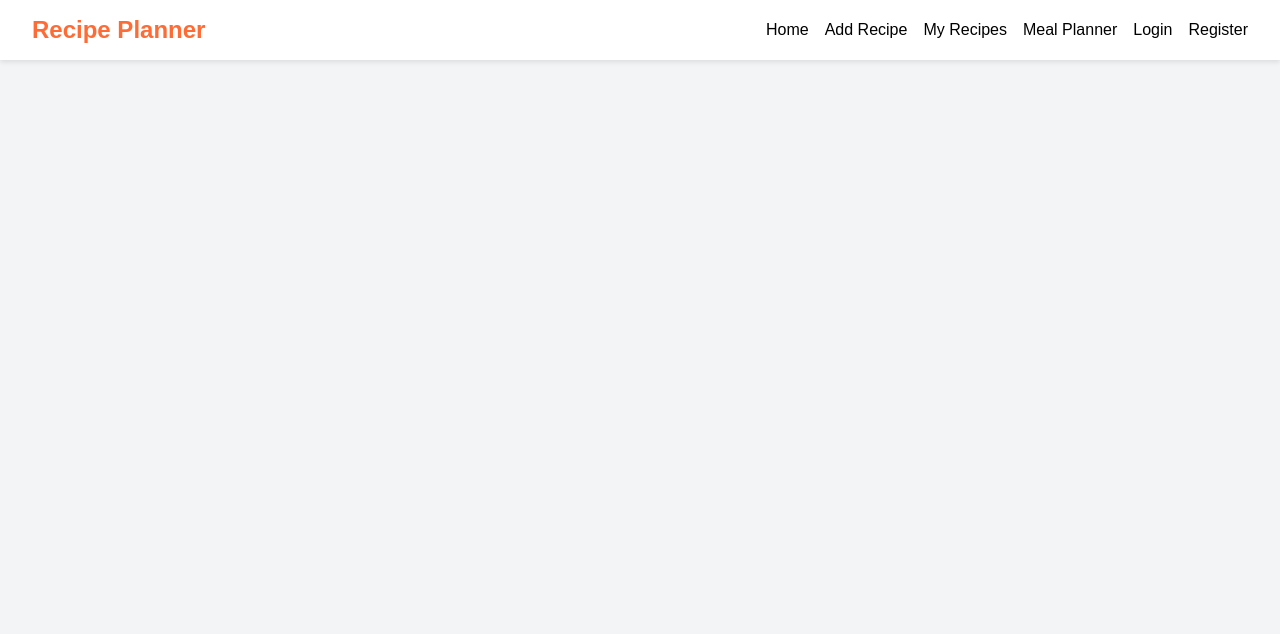
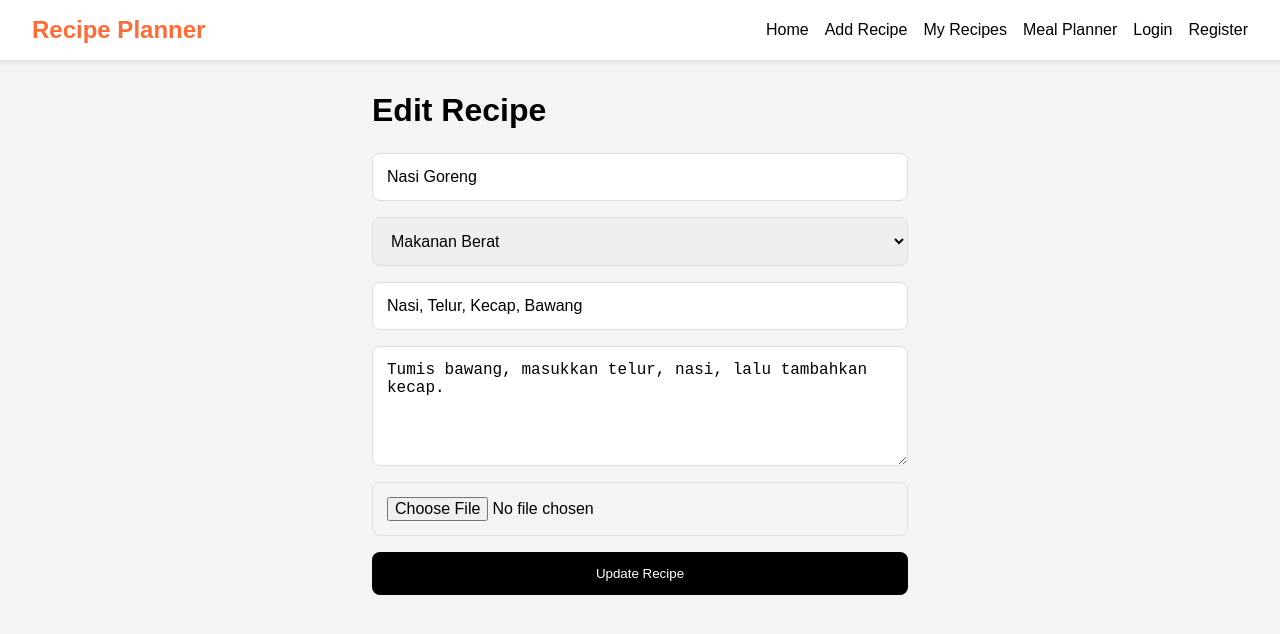
Before and after one commit to shaniarizka/recipe-meal-planner, a React (Vite) app: page /edit-recipe/1 in a window 1280 px wide. Shown: the top 634 px of the page. Built offline with nearby package versions, Linux system fonts and the light colour scheme.

Commit message:
feat: add edit recipe feature

```diff
--- a/src/App.jsx
+++ b/src/App.jsx
@@ -12,6 +12,7 @@ import AddRecipe from "./pages/AddRecipe";
 import MyRecipes from "./pages/MyRecipes";
 import MealPlanner from "./pages/MealPlanner";
 import dummyRecipes from "./data/dummyRecipes";
+import EditRecipe from "./pages/EditRecipe";
 
 function App() {
   const [recipes, setRecipes] =
@@ -79,6 +80,16 @@ function App() {
             setMealPlans={setMealPlans}
           />}
         />
+
+        <Route
+          path="/edit-recipe/:id"
+          element={
+            <EditRecipe
+              recipes={recipes}
+              setRecipes={setRecipes}
+            />
+          }
+        />
       </Routes>
     </BrowserRouter>
   );
--- a/src/index.css
+++ b/src/index.css
@@ -410,3 +410,61 @@ body {
     font-size: 30px;
   }
 }
+
+.planner-options {
+  display: flex;
+
+  gap: 16px;
+
+  margin-top: 20px;
+
+  margin-bottom: 20px;
+}
+
+.planner-options select {
+  padding: 12px;
+
+  border-radius: 8px;
+
+  border: 1px solid #ddd;
+
+  font-size: 16px;
+}
+
+.meal-day {
+  display: inline-block;
+
+  background: #ffe8df;
+
+  color: #ff6b35;
+
+  padding: 6px 12px;
+
+  border-radius: 20px;
+
+  margin-bottom: 12px;
+
+  font-size: 14px;
+}
+
+.meal-card h3 {
+  margin-bottom: 8px;
+}
+
+.edit-btn {
+  width: 100%;
+
+  padding: 12px;
+
+  border: none;
+
+  background: #ff9800;
+
+  color: white;
+
+  border-radius: 8px;
+
+  cursor: pointer;
+
+  margin-top: 10px;
+}
--- /dev/null
+++ b/src/pages/EditRecipe.jsx
@@ -0,0 +1,144 @@
+import { useParams } from "react-router-dom";
+
+import { useNavigate } from "react-router-dom";
+
+import { useState } from "react";
+
+function EditRecipe({
+  recipes,
+  setRecipes,
+}) {
+  const { id } = useParams();
+
+  const navigate = useNavigate();
+
+  const recipe = recipes.find(
+    (item) => item.id === Number(id)
+  );
+
+  const [title, setTitle] =
+    useState(recipe.title);
+
+  const [category, setCategory] =
+    useState(recipe.category);
+
+  const [ingredients, setIngredients] =
+    useState(
+      recipe.ingredients.join(", ")
+    );
+
+  const [steps, setSteps] =
+    useState(recipe.steps);
+
+  const [image, setImage] =
+    useState(recipe.image);
+
+  const handleSubmit = (e) => {
+    e.preventDefault();
+
+    const updatedRecipes = recipes.map(
+      (item) => {
+        if (item.id === recipe.id) {
+          return {
+            ...item,
+
+            title,
+
+            category,
+
+            ingredients:
+              ingredients.split(","),
+
+            steps,
+
+            image,
+          };
+        }
+
+        return item;
+      }
+    );
+
+    setRecipes(updatedRecipes);
+
+    navigate("/my-recipes");
+  };
+
+  const handleImageUpload = (e) => {
+    const file = e.target.files[0];
+
+    if (file) {
+      setImage(URL.createObjectURL(file));
+    }
+  };
+
+  return (
+    <div className="form-container">
+      <h1>Edit Recipe</h1>
+
+      <form onSubmit={handleSubmit}>
+        <input
+          type="text"
+          value={title}
+          onChange={(e) =>
+            setTitle(e.target.value)
+          }
+          required
+        />
+
+        <select
+          value={category}
+          onChange={(e) =>
+            setCategory(e.target.value)
+          }
+          required
+        >
+          <option value="Makanan Berat">
+            Makanan Berat
+          </option>
+
+          <option value="Cemilan">
+            Cemilan
+          </option>
+
+          <option value="Kue">
+            Kue
+          </option>
+
+          <option value="Minuman">
+            Minuman
+          </option>
+        </select>
+
+        <input
+          type="text"
+          value={ingredients}
+          onChange={(e) =>
+            setIngredients(e.target.value)
+          }
+          required
+        />
+
+        <textarea
+          value={steps}
+          onChange={(e) =>
+            setSteps(e.target.value)
+          }
+          required
+        />
+
+        <input
+          type="file"
+          accept="image/*"
+          onChange={handleImageUpload}
+        />
+
+        <button type="submit">
+          Update Recipe
+        </button>
+      </form>
+    </div>
+  );
+}
+
+export default EditRecipe;
--- a/src/pages/MealPlanner.jsx
+++ b/src/pages/MealPlanner.jsx
@@ -15,7 +15,7 @@ function MealPlanner({
 
   return (
     <div className="home-container">
-      <h1>Meal Planner</h1>
+      <h1>Weekly Meal Planner</h1>
 
       {myMealPlans.length === 0 ? (
         <p>No meal plans yet.</p>
@@ -26,17 +26,15 @@ function MealPlanner({
               key={plan.id}
               className="meal-card"
             >
-              <h3>{plan.recipeTitle}</h3>
+              <span className="meal-day">
+                {plan.day}
+              </span>
 
-              <p>
-                <strong>Day:</strong>{" "}
-                {plan.day}
-              </p>
+              <h3>
+                {plan.recipeTitle}
+              </h3>
 
-              <p>
-                <strong>Meal:</strong>{" "}
-                {plan.mealType}
-              </p>
+              <p>{plan.mealType}</p>
             </div>
           ))}
         </div>
--- a/src/pages/MyRecipes.jsx
+++ b/src/pages/MyRecipes.jsx
@@ -1,5 +1,6 @@
 import RecipeCard from "../components/RecipeCard";
 import { useAuth } from "../context/AuthContext";
+import { Link } from "react-router-dom";
 
 function MyRecipes({
   recipes,
@@ -44,6 +45,12 @@ function MyRecipes({
               >
                 Delete
               </button>
+
+              <Link to={`/edit-recipe/${recipe.id}`}>
+                <button className="edit-btn">
+                  Edit
+                </button>
+              </Link>
             </div>
           ))}
         </div>
--- a/src/pages/RecipeDetail.jsx
+++ b/src/pages/RecipeDetail.jsx
@@ -1,6 +1,7 @@
 import { useParams } from "react-router-dom";
 import { useAuth } from "../context/AuthContext";
 import RecommendationSection from "../components/RecommendationSection";
+import { useState } from "react";
 
 function RecipeDetail({
   recipes,
@@ -22,16 +23,11 @@ function RecipeDetail({
 
     const newPlan = {
       id: Date.now(),
-
       userId: currentUser.id,
-
       recipeId: recipe.id,
-
       recipeTitle: recipe.title,
-
-      day: "Monday",
-
-      mealType: "Dinner",
+      day: selectedDay,
+      mealType: mealType,
     };
 
     setMealPlans([...mealPlans, newPlan]);
@@ -42,6 +38,12 @@ function RecipeDetail({
   if (!recipe) {
     return <h1>Recipe Not Found</h1>;
   }
+
+  const [selectedDay, setSelectedDay] =
+  useState("Monday");
+
+  const [mealType, setMealType] =
+    useState("Breakfast");
 
   return (
     <div className="detail-container">
@@ -81,6 +83,36 @@ function RecipeDetail({
         Add to Meal Planner
       </button>
 
+      <div className="planner-options">
+
+        <select
+          value={selectedDay}
+          onChange={(e) =>
+            setSelectedDay(e.target.value)
+          }
+        >
+          <option>Monday</option>
+          <option>Tuesday</option>
+          <option>Wednesday</option>
+          <option>Thursday</option>
+          <option>Friday</option>
+          <option>Saturday</option>
+          <option>Sunday</option>
+        </select>
+
+        <select
+          value={mealType}
+          onChange={(e) =>
+            setMealType(e.target.value)
+          }
+        >
+          <option>Breakfast</option>
+          <option>Lunch</option>
+          <option>Dinner</option>
+        </select>
+
+      </div>
+
       <RecommendationSection
         recipes={recipes}
         currentRecipe={recipe}
```
